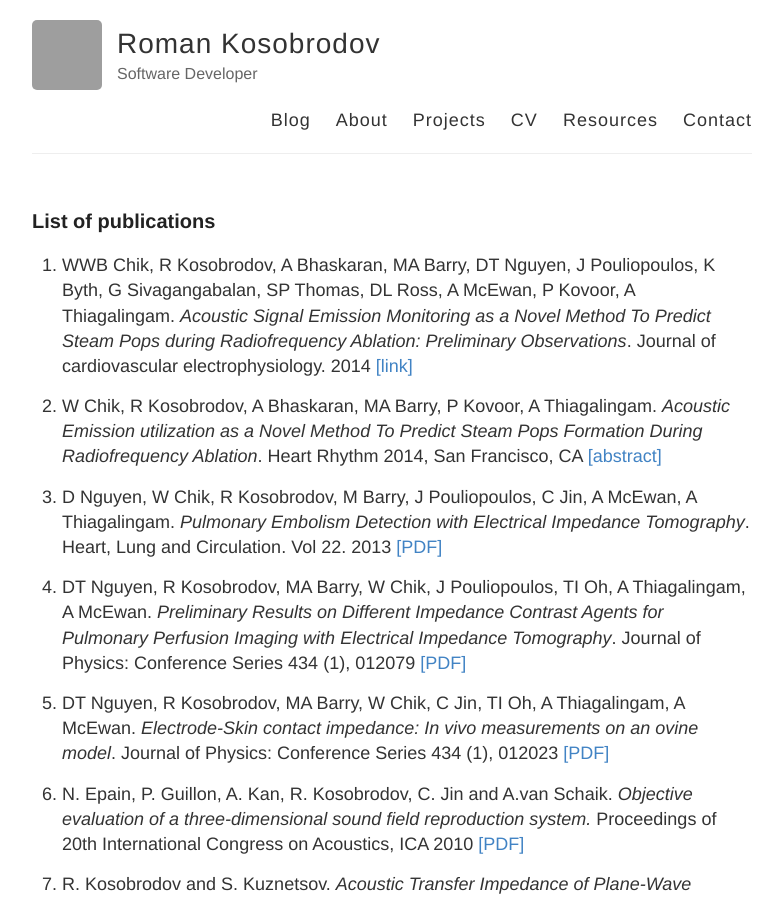
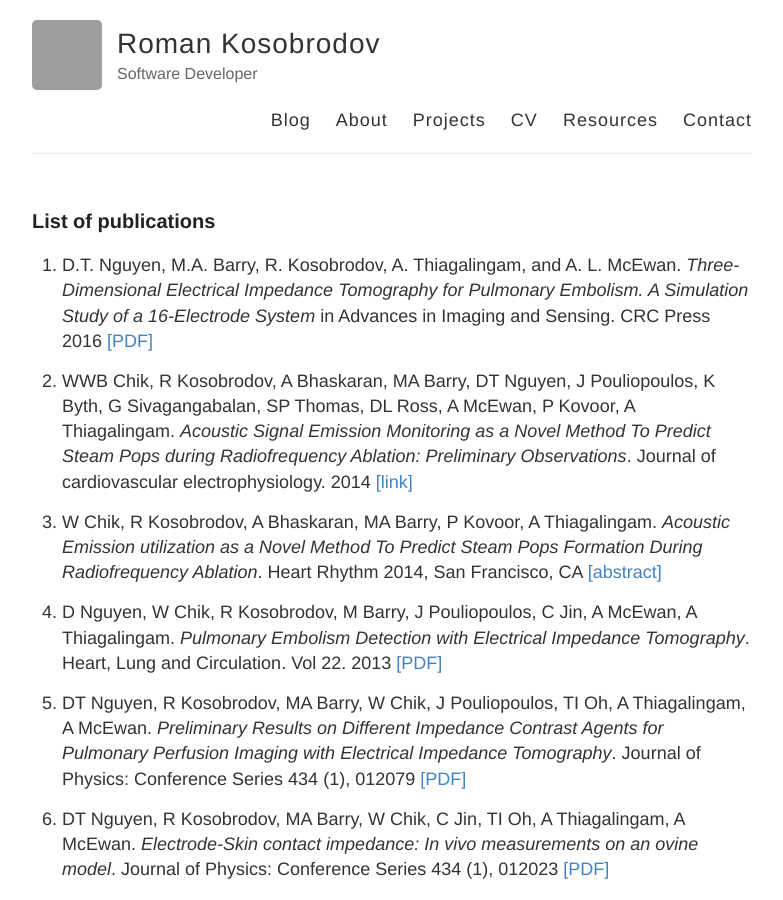
Before and after one commit to RomanKosobrodov/RomanKosobrodov.github.io, a Jekyll site: the page built from publications.md, in a window 1280 px wide and 900 px high. Shown: the whole window, without its empty margins (248-1031 px from the left). Built offline with Jekyll 4.4.1, drawn with Linux system fonts in a browser that asks for light colours; grey boxes are pictures that could not be loaded.

Commit message:
updated publications

```diff
--- a/publications.md
+++ b/publications.md
@@ -5,6 +5,8 @@ permalink: /publications/
 ---
 
 ### List of publications
+1. D.T. Nguyen, M.A. Barry, R. Kosobrodov, A. Thiagalingam, and A. L. McEwan. _Three-Dimensional
+Electrical Impedance Tomography for Pulmonary Embolism. A Simulation Study of a 16-Electrode System_ in Advances in Imaging and Sensing. CRC Press 2016 [[PDF]](http://www.crcnetbase.com/doi/pdfplus/10.1201/9781315371283-13 "EIT for pulmonary embolism")
 
 1. WWB Chik, R Kosobrodov, A Bhaskaran, MA Barry, DT Nguyen, J Pouliopoulos, K Byth, G Sivagangabalan, SP Thomas, DL Ross, A McEwan, P Kovoor, A Thiagalingam. _Acoustic Signal Emission Monitoring as a Novel Method To Predict Steam Pops during Radiofrequency Ablation: Preliminary Observations_. Journal of cardiovascular electrophysiology. 2014 [[link]](http://onlinelibrary.wiley.com/doi/10.1111/jce.12598/abstract "Acoustic Emission - A Novel Method to Predict Steam Pops during RF Ablation")
 
```
